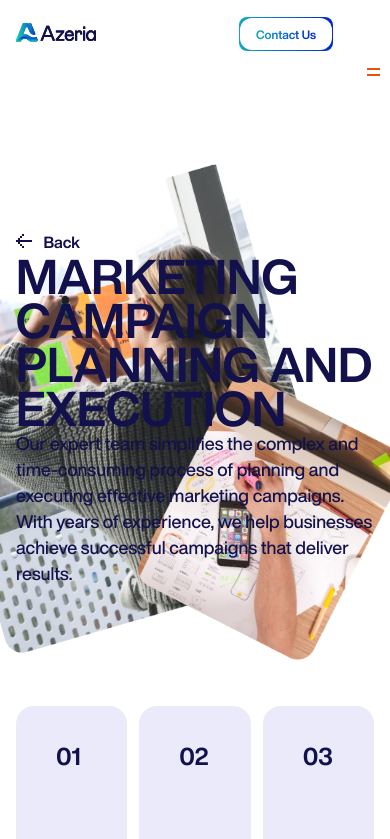
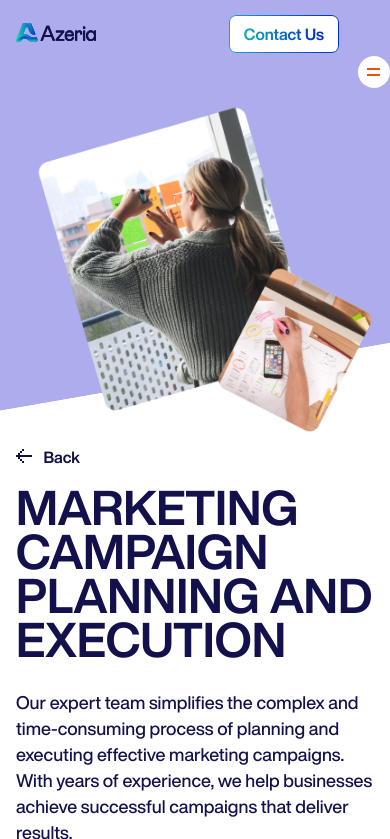
Before and after one commit to chepubelki/Azeria-Limited, a plain HTML site: page pages/marketing.html in a window 390 px wide. Shown: the top 839 px of the page. Drawn offline with nearby package versions, Linux system fonts and the light colour scheme.

Commit message:
add adaptive for sections

```diff
--- a/pages/marketing.html
+++ b/pages/marketing.html
@@ -108,9 +108,10 @@
    </header>
 
    <main class="main">
+      <div class="main-mobile__bg"></div>
       <div class="container">
          <div class="main__inner">
-            <a href="" class="main-back__btn">
+            <a href="../index.html" class="main-back__btn">
                <img class="main-back-btn__icon" src="../images/arrow-left.svg" alt="icon">
                Back
             </a>
--- a/styles/header.css
+++ b/styles/header.css
@@ -459,7 +459,7 @@
    }
 
    .header__modal-btn {
-      margin-right: 42px;
+      margin-right: 36px;
    }
 
    .hamb {
@@ -502,11 +502,8 @@
 @media screen and (max-width: 650px) {
    .header__modal-btn {
       width: 118px;
-      height: 38px;
+      height: 36px !important;
       padding: 8px 14px;
-      font-size: 12px;
-      line-height: 22px;
-      border-radius: 12px;
    }
 
    .header__modal-btn::before {
--- a/styles/sections.css
+++ b/styles/sections.css
@@ -10,10 +10,11 @@
 }
 
 .main-back__btn {
-   margin: 0 0 28px 0;
+   padding-bottom: 28px;
    font-weight: 700;
    font-size: 16px;
    line-height: 24px;
+   cursor: pointer;
 }
 
 .main-back__btn img {
@@ -22,6 +23,7 @@
 
 .main__title {
    max-width: 700px;
+   margin: 28px 0 40px 0;
 }
 
 .main__desc {
@@ -117,8 +119,69 @@
    }
 }
 
-@media (max-width: 1024px) {}
+@media (max-width: 1024px) {
+   .main__img-1 {
+      width: 320px;
+      top: -20px;
+      right: 0;
+   }
 
-@media (max-width: 768px) {}
+   .main__img-2 {
+      width: 210px;
+      bottom: 0;
+      right: -38px;
+   }
+}
+
+@media (max-width: 856px) {
+   .main {
+      padding: 445px 0 40px;
+      position: relative;
+   }
+
+   .main__title {
+      margin: 16px 0 28px 0;
+   }
+
+   .main-mobile__bg {
+      position: absolute;
+      top: -100px;
+      left: -100px;
+      width: 1000px;
+      height: 439px;
+      z-index: -1;
+      background: linear-gradient(0deg, #ADACEC, #ADACEC), #312FD0;
+      border-radius: 29px 0px 29px 29px;
+      transform: matrix(-0.98, 0.17, 0.17, 0.98, 0, 0);
+   }
+
+   .main__img-1 {
+      width: 279px;
+      top: -340px;
+      right: calc(50% - (279px / 2) + 20px);
+   }
+
+   .main__img-2 {
+      width: 160px;
+      bottom: auto;
+      right: calc(50% - (160px / 2) - 100px);
+      top: -180px;
+   }
+}
+
+@media (max-width: 768px) {
+   .servicesInfo__inner {
+      display: flex;
+      flex-wrap: wrap;
+   }
+
+   .servicesInfo__card {
+      padding: 24px;
+   }
+   .servicesInfo-card__number {
+      margin-bottom: 32px;
+   }
+
+}
 
 @media (max-width: 425px) {}
--- a/styles/style.css
+++ b/styles/style.css
@@ -654,6 +654,7 @@ body {
    .getStarted__title {
       margin-bottom: 36px;
    }
+
    .getStarted__desc {
       margin-bottom: 16px;
    }
@@ -667,12 +668,21 @@ body {
       padding: 0 40px;
    }
 
-   .btn {
-      height: 38px;
-      font-size: 12px;
-      line-height: 18px;
-      gap: 8px;
+   .first-page-btn {
+      padding: 8px 14px;
       border-radius: 6px;
+      font-weight: 700;
+      font-size: 13px;
+      line-height: 16px;
+      align-items: center;
+   }
+
+   .second-page-btn {
+      border-radius: 6px;
+      padding: 6px 14px;
+      font-weight: 700;
+      font-size: 13px;
+      line-height: 16px;
    }
 
    .title {
@@ -706,9 +716,14 @@ body {
    }
 
    .btn {
-      height: 32px;
-      border-radius: 12px;
-      padding: 8px 16px;
+      height: 40px;
+      border-radius: 6px;
+      padding: 6px 14px;
+      align-items: center;
+   }
+
+   .getStarted-btn__icon {
+      padding: 2px 4px;
    }
 
    .input__wrap {
```
